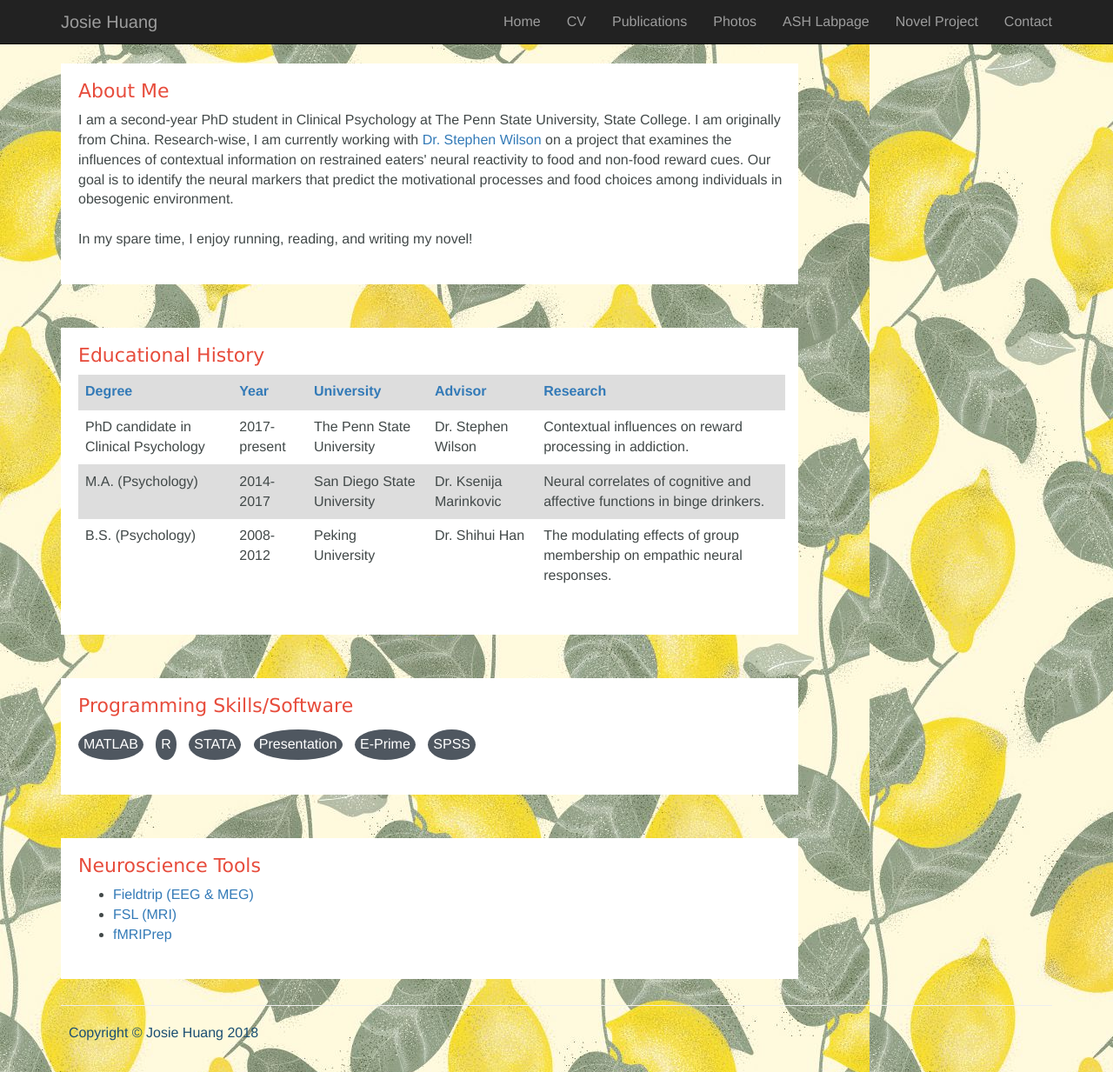
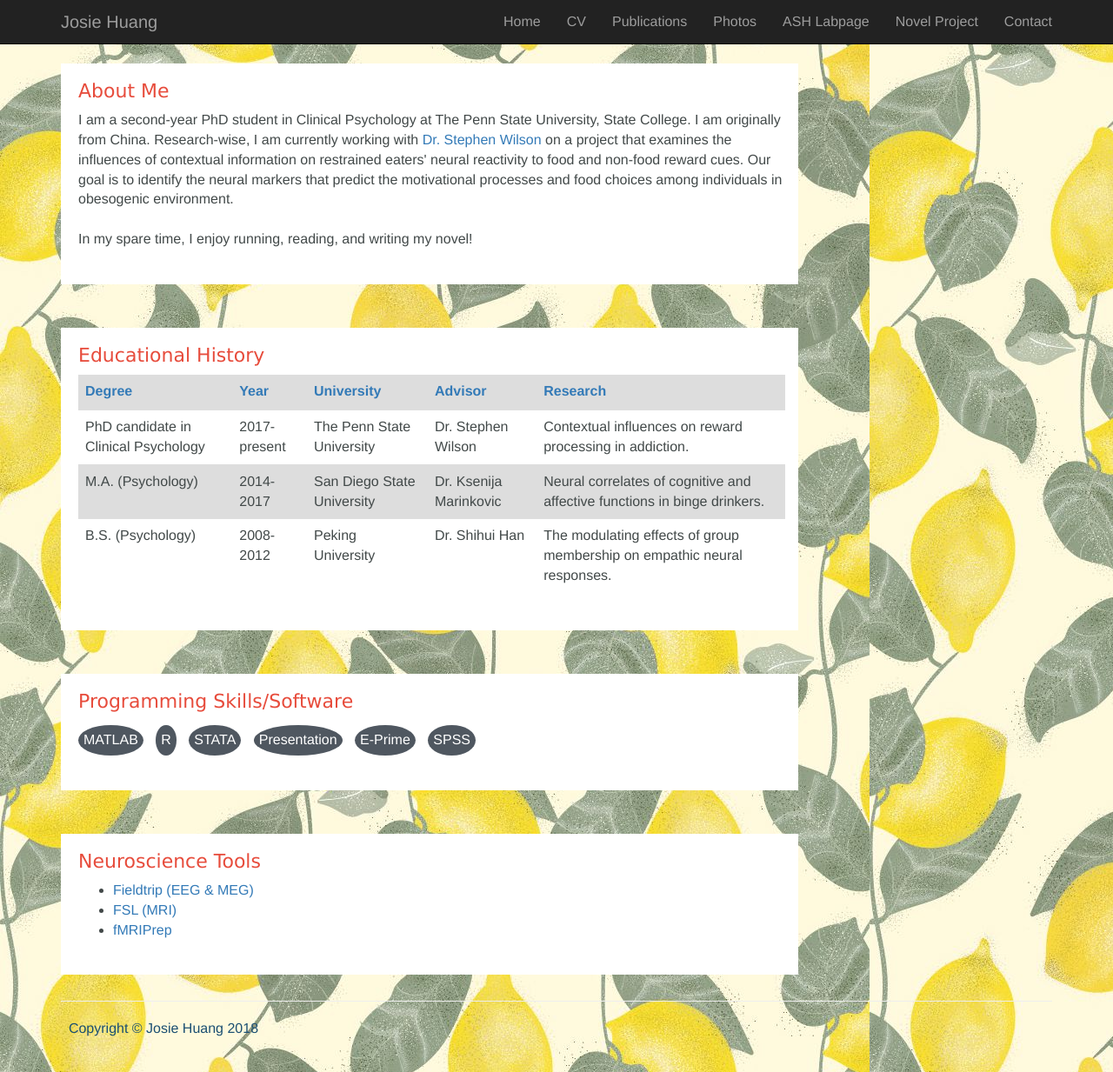
Before and after one commit to josie-shuang/josie-shuang.github.io, a Jekyll site: the page built from index.html, in a window 1280 px wide and 1233 px high. Shown: the whole window at 87% size. Built offline with Jekyll 4.4.1, drawn with Linux system fonts in a browser that asks for light colours.

Commit message:
Update main_style.css

```diff
--- a/css/main_style.css
+++ b/css/main_style.css
@@ -70,8 +70,8 @@
 .table {
 	word-wrap: break-word;
 	overflow-wrap: break-word;
-	margin-top: 5px;
-	margin-bottom: -5px;
+	margin-top: 10px;
+	margin-bottom: -10px;
 }
 
 .collapsible{
```
